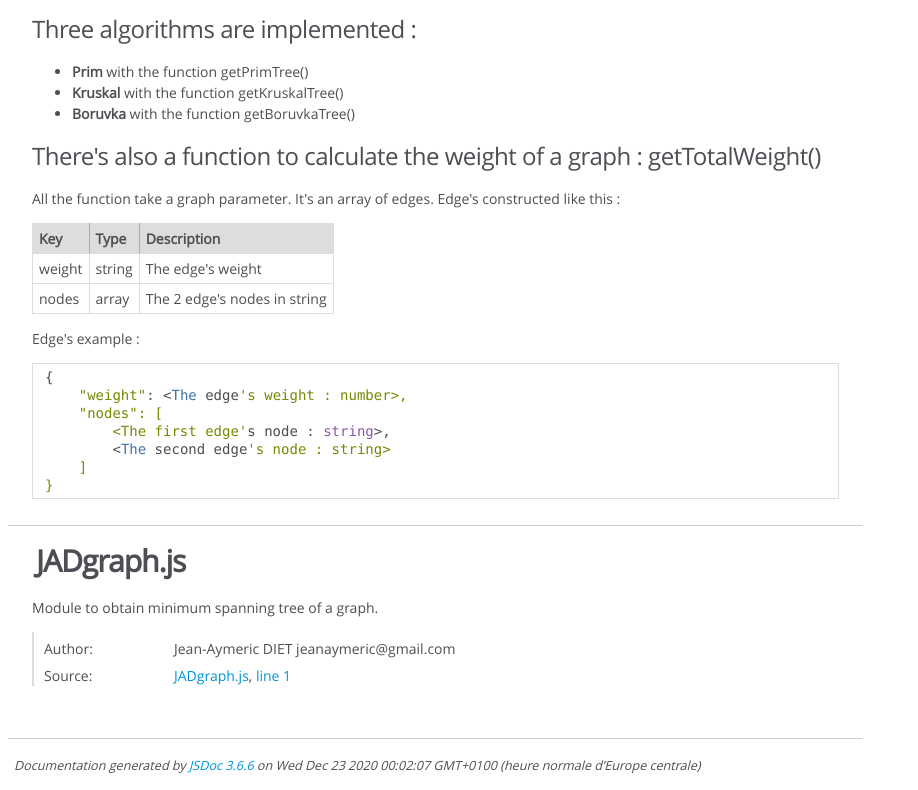
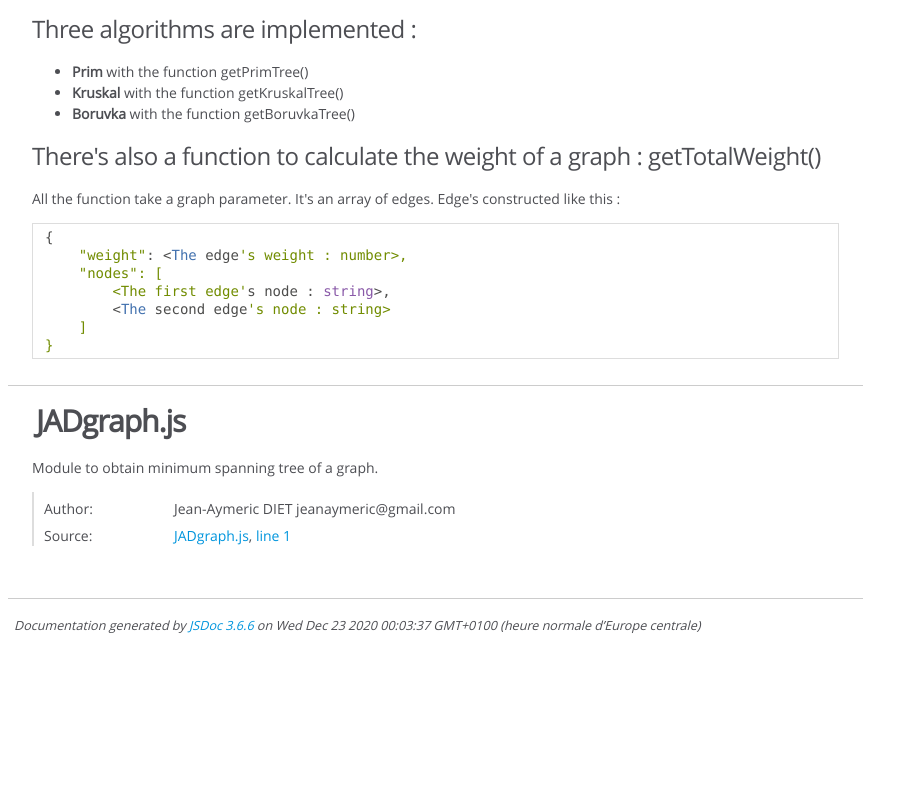
Before and after one commit to Jean-Aymeric/JSGraph, a website: page docs/index.html in a window 1280 px wide. Shown: the part 874-1664 px from the top of the page, without its empty margins (0-918 px from the left). After the commit the page ends 1524 px from the top, so only its background shows below. Drawn offline with Linux system fonts and the light colour scheme.

Commit message:
update jsdoc

```diff
--- a/docs/index.html
+++ b/docs/index.html
@@ -57,28 +57,6 @@
 <h3>There's also a function to calculate the weight of a graph : getTotalWeight()</h3>
 <p>All the function take a graph parameter.
 It's an array of edges. Edge's constructed like this :</p>
-<table>
-<thead>
-<tr>
-<th><strong>Key</strong></th>
-<th><strong>Type</strong></th>
-<th>Description</th>
-</tr>
-</thead>
-<tbody>
-<tr>
-<td>weight</td>
-<td>string</td>
-<td>The edge's weight</td>
-</tr>
-<tr>
-<td>nodes</td>
-<td>array</td>
-<td>The 2 edge's nodes in string</td>
-</tr>
-</tbody>
-</table>
-<p>Edge's example :</p>
 <pre class="prettyprint source"><code>{
     &quot;weight&quot;: &lt;The edge's weight : number>,
     &quot;nodes&quot;: [
@@ -203,7 +181,7 @@ It's an array of edges. Edge's constructed like this :</p>
 <br class="clear">
 
 <footer>
-    Documentation generated by <a href="https://github.com/jsdoc/jsdoc">JSDoc 3.6.6</a> on Wed Dec 23 2020 00:02:07 GMT+0100 (heure normale d’Europe centrale)
+    Documentation generated by <a href="https://github.com/jsdoc/jsdoc">JSDoc 3.6.6</a> on Wed Dec 23 2020 00:03:37 GMT+0100 (heure normale d’Europe centrale)
 </footer>
 
 <script> prettyPrint(); </script>
```
Also changed, not shown: docs/JADgraph.js.html (+1 -1 lines), docs/global.html (+1 -1 lines), README.md.
